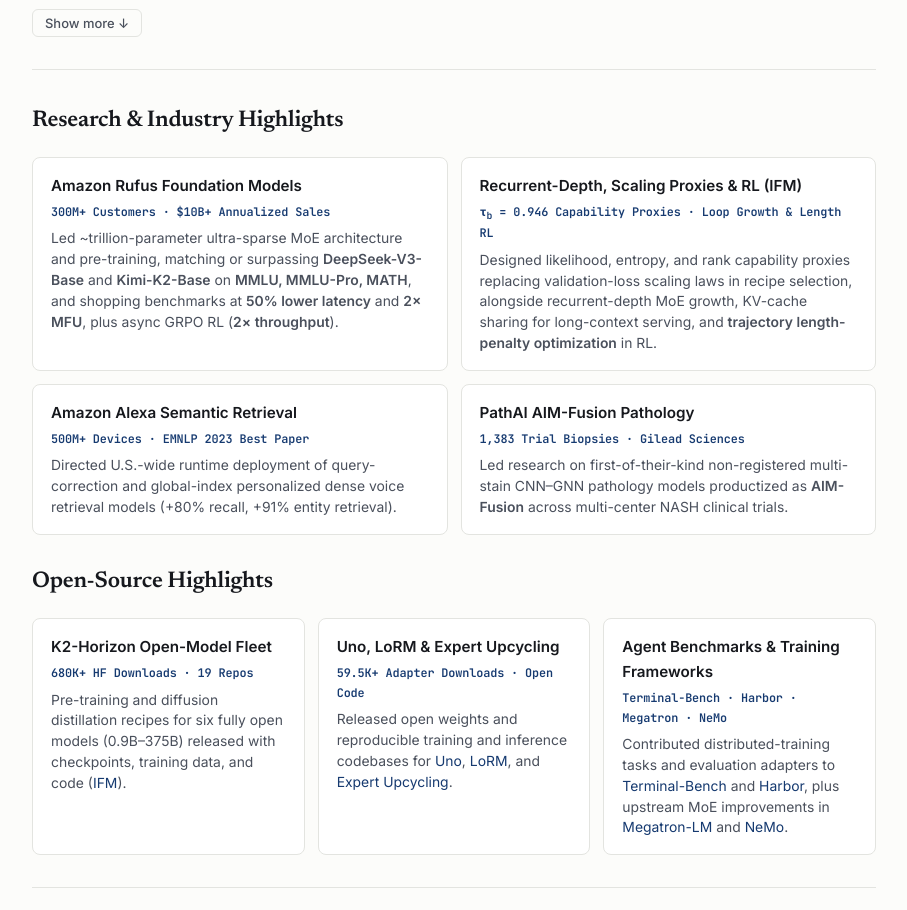
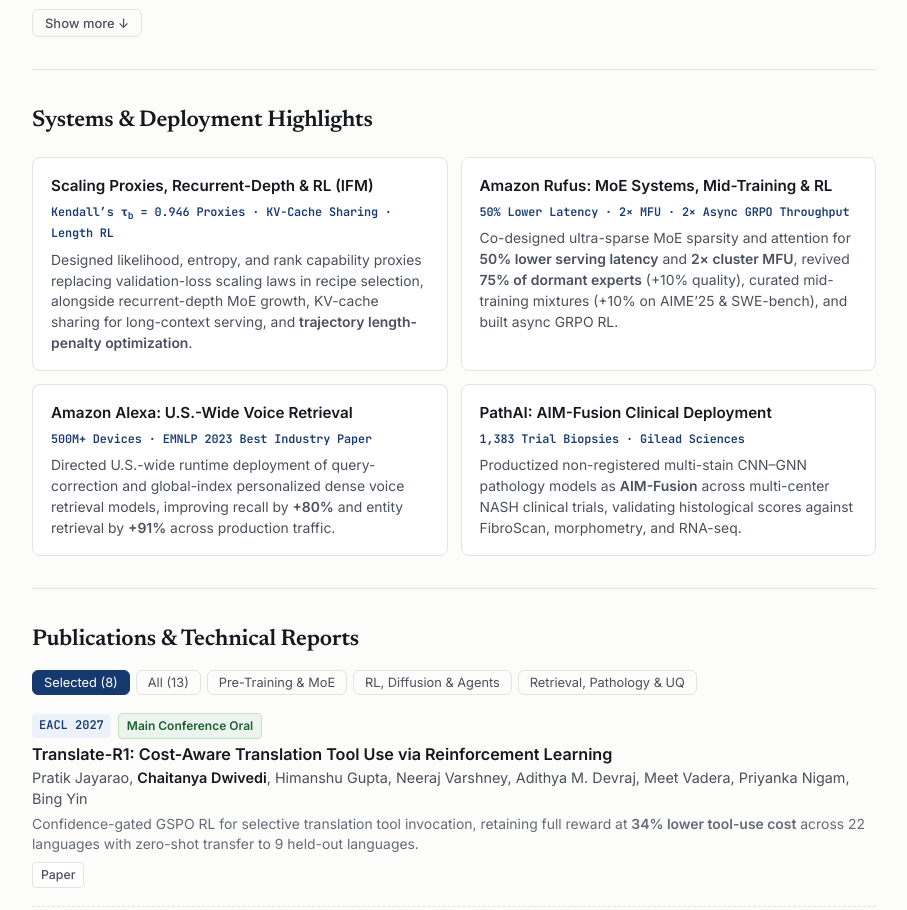
Before and after one commit to chaitanya-dwivedi/chaitanya-dwivedi.github.io, a plain HTML site: page index.html in a window 1280 px wide. Shown: the part 1108-2018 px from the top of the page, without its empty margins (186-1093 px from the left). Drawn offline with Linux system fonts and the light colour scheme.

Commit message:
Deduplicate Highlights section and simplify Terminal-Bench task phrasing

```diff
--- a/index.html
+++ b/index.html
@@ -114,7 +114,7 @@
         <!-- Expanded News History (strict reverse-chronological, revealed on click) -->
         <li class="news-item news-older hidden" data-older="true">
           <span class="news-date">Jun 2026</span>
-          <div>Contributed distributed-training debugging tasks and evaluation adapters to <a href="https://github.com/harbor-framework/terminal-bench" target="_blank" rel="noopener">Terminal-Bench</a> and <a href="https://github.com/harbor-framework/harbor" target="_blank" rel="noopener">Harbor</a>, alongside upstream MoE router improvements to <a href="https://github.com/NVIDIA/Megatron-LM" target="_blank" rel="noopener">NVIDIA Megatron-LM</a>.</div>
+          <div>Contributed tasks to <a href="https://github.com/harbor-framework/terminal-bench" target="_blank" rel="noopener">Terminal-Bench</a> and evaluation adapters to <a href="https://github.com/harbor-framework/harbor" target="_blank" rel="noopener">Harbor</a>, alongside upstream MoE router improvements to <a href="https://github.com/NVIDIA/Megatron-LM" target="_blank" rel="noopener">NVIDIA Megatron-LM</a>.</div>
         </li>
         <li class="news-item news-older hidden" data-older="true">
           <span class="news-date">May 2026</span>
@@ -172,52 +172,31 @@
       <button class="news-more-btn" id="newsMoreBtn" type="button" aria-expanded="false">Show more &darr;</button>
     </section>
 
-    <!-- Research, Industry & Open-Source Highlights (Elevated right below News) -->
+    <!-- Systems & Deployment Highlights (Complementary technical/deployment substance, zero intro/pub repetition) -->
     <section id="highlights">
       <div class="section-header">
-        <h2>Research &amp; Industry Highlights</h2>
-      </div>
-      <div class="highlights-grid-2">
-        <div class="impact-card">
-          <h3>Amazon Rufus Foundation Models</h3>
-          <div class="impact-metric">300M+ Customers &middot; $10B+ Annualized Sales</div>
-          <p>Led ~trillion-parameter ultra-sparse MoE architecture and pre-training, matching or surpassing <strong>DeepSeek-V3-Base</strong> and <strong>Kimi-K2-Base</strong> on <strong>MMLU, MMLU-Pro, MATH</strong>, and shopping benchmarks at <strong>50% lower latency</strong> and <strong>2&times; MFU</strong>, plus async GRPO RL (<strong>2&times; throughput</strong>).</p>
-        </div>
-        <div class="impact-card">
-          <h3>Recurrent-Depth, Scaling Proxies &amp; RL (IFM)</h3>
-          <div class="impact-metric">&tau;<sub>b</sub> = 0.946 Capability Proxies &middot; Loop Growth &amp; Length RL</div>
-          <p>Designed likelihood, entropy, and rank capability proxies replacing validation-loss scaling laws in recipe selection, alongside recurrent-depth MoE growth, KV-cache sharing for long-context serving, and <strong>trajectory length-penalty optimization</strong> in RL.</p>
-        </div>
-        <div class="impact-card">
-          <h3>Amazon Alexa Semantic Retrieval</h3>
-          <div class="impact-metric">500M+ Devices &middot; EMNLP 2023 Best Paper</div>
-          <p>Directed U.S.-wide runtime deployment of query-correction and global-index personalized dense voice retrieval models (+80% recall, +91% entity retrieval).</p>
-        </div>
-        <div class="impact-card">
-          <h3>PathAI AIM-Fusion Pathology</h3>
-          <div class="impact-metric">1,383 Trial Biopsies &middot; Gilead Sciences</div>
-          <p>Led research on first-of-their-kind non-registered multi-stain CNN&ndash;GNN pathology models productized as <strong>AIM-Fusion</strong> across multi-center NASH clinical trials.</p>
-        </div>
-      </div>
-
-      <div class="section-header subsection-header">
-        <h2>Open-Source Highlights</h2>
+        <h2>Systems &amp; Deployment Highlights</h2>
       </div>
       <div class="highlights-grid">
         <div class="impact-card">
-          <h3>K2-Horizon Open-Model Fleet</h3>
-          <div class="impact-metric">680K+ HF Downloads &middot; 19 Repos</div>
-          <p>Pre-training and diffusion distillation recipes for six fully open models (0.9B&ndash;375B) released with checkpoints, training data, and code (<a href="https://huggingface.co/IFM" target="_blank" rel="noopener">IFM</a>).</p>
+          <h3>Scaling Proxies, Recurrent-Depth &amp; RL (IFM)</h3>
+          <div class="impact-metric">Kendall&rsquo;s &tau;<sub>b</sub> = 0.946 Proxies &middot; KV-Cache Sharing &middot; Length RL</div>
+          <p>Designed likelihood, entropy, and rank capability proxies replacing validation-loss scaling laws in recipe selection, alongside recurrent-depth MoE growth, KV-cache sharing for long-context serving, and <strong>trajectory length-penalty optimization</strong>.</p>
         </div>
         <div class="impact-card">
-          <h3>Uno, LoRM &amp; Expert Upcycling</h3>
-          <div class="impact-metric">59.5K+ Adapter Downloads &middot; Open Code</div>
-          <p>Released open weights and reproducible training and inference codebases for <a href="https://github.com/ifm-ai/uno" target="_blank" rel="noopener">Uno</a>, <a href="https://github.com/ifm-ai/LoRM" target="_blank" rel="noopener">LoRM</a>, and <a href="https://github.com/amazon-science/expert-upcycling" target="_blank" rel="noopener">Expert Upcycling</a>.</p>
+          <h3>Amazon Rufus: MoE Systems, Mid-Training &amp; RL</h3>
+          <div class="impact-metric">50% Lower Latency &middot; 2&times; MFU &middot; 2&times; Async GRPO Throughput</div>
+          <p>Co-designed ultra-sparse MoE sparsity and attention for <strong>50% lower serving latency</strong> and <strong>2&times; cluster MFU</strong>, revived <strong>75% of dormant experts</strong> (+10% quality), curated mid-training mixtures (+10% on AIME&rsquo;25 &amp; SWE-bench), and built async GRPO RL.</p>
         </div>
         <div class="impact-card">
-          <h3>Agent Benchmarks &amp; Training Frameworks</h3>
-          <div class="impact-metric">Terminal-Bench &middot; Harbor &middot; Megatron &middot; NeMo</div>
-          <p>Contributed distributed-training tasks and evaluation adapters to <a href="https://github.com/harbor-framework/terminal-bench" target="_blank" rel="noopener">Terminal-Bench</a> and <a href="https://github.com/harbor-framework/harbor" target="_blank" rel="noopener">Harbor</a>, plus upstream MoE improvements in <a href="https://github.com/NVIDIA/Megatron-LM" target="_blank" rel="noopener">Megatron-LM</a> and <a href="https://github.com/NVIDIA/NeMo" target="_blank" rel="noopener">NeMo</a>.</p>
+          <h3>Amazon Alexa: U.S.-Wide Voice Retrieval</h3>
+          <div class="impact-metric">500M+ Devices &middot; EMNLP 2023 Best Industry Paper</div>
+          <p>Directed U.S.-wide runtime deployment of query-correction and global-index personalized dense voice retrieval models, improving recall by <strong>+80%</strong> and entity retrieval by <strong>+91%</strong> across production traffic.</p>
+        </div>
+        <div class="impact-card">
+          <h3>PathAI: AIM-Fusion Clinical Deployment</h3>
+          <div class="impact-metric">1,383 Trial Biopsies &middot; Gilead Sciences</div>
+          <p>Productized non-registered multi-stain CNN&ndash;GNN pathology models as <strong>AIM-Fusion</strong> across multi-center NASH clinical trials, validating histological scores against FibroScan, morphometry, and RNA-seq.</p>
         </div>
       </div>
     </section>
@@ -326,7 +305,7 @@
           </div>
           <div class="pub-title">Terminal-Bench: Benchmarking Agents on Hard, Realistic Tasks in Command Line Interfaces</div>
           <div class="pub-authors">Terminal-Bench Team (Credited Task Author &amp; Contributor: <strong>Chaitanya Dwivedi</strong>)</div>
-          <p class="pub-summary">Standardized CLI agent benchmark (adopted on Gemini and Claude model cards); authored distributed-training debugging task <code>vpp-loss-divergence</code> and Harbor ecosystem adapters.</p>
+          <p class="pub-summary">Standardized CLI agent benchmark (adopted on Gemini and Claude model cards); contributed benchmark tasks and Harbor evaluation adapters.</p>
           <div class="pub-links">
             <a class="pill-link" href="https://arxiv.org/abs/2601.11868" target="_blank" rel="noopener">Paper</a>
             <a class="pill-link" href="https://github.com/harbor-framework/terminal-bench" target="_blank" rel="noopener">Code</a>
--- a/styles.css
+++ b/styles.css
@@ -533,20 +533,10 @@ h2 {
   text-decoration: none;
 }
 
-/* Industry & Open-Source Highlights Grid */
-.subsection-header {
-  margin-top: 28px;
-}
-
-.highlights-grid-2 {
+/* Systems & Deployment Highlights Grid */
+.highlights-grid {
   display: grid;
   grid-template-columns: repeat(2, 1fr);
-  gap: 13px;
-}
-
-.highlights-grid {
-  display: grid;
-  grid-template-columns: repeat(3, 1fr);
   gap: 13px;
 }
 
@@ -624,12 +614,6 @@ footer {
   text-align: center;
 }
 
-@media (max-width: 820px) {
-  .highlights-grid {
-    grid-template-columns: repeat(2, 1fr);
-  }
-}
-
 @media (max-width: 720px) {
   .container {
     padding: 0 18px;
@@ -662,8 +646,7 @@ footer {
     grid-template-columns: 1fr;
     gap: 2px;
   }
-  .highlights-grid,
-  .highlights-grid-2 {
+  .highlights-grid {
     grid-template-columns: 1fr;
   }
 }
```
